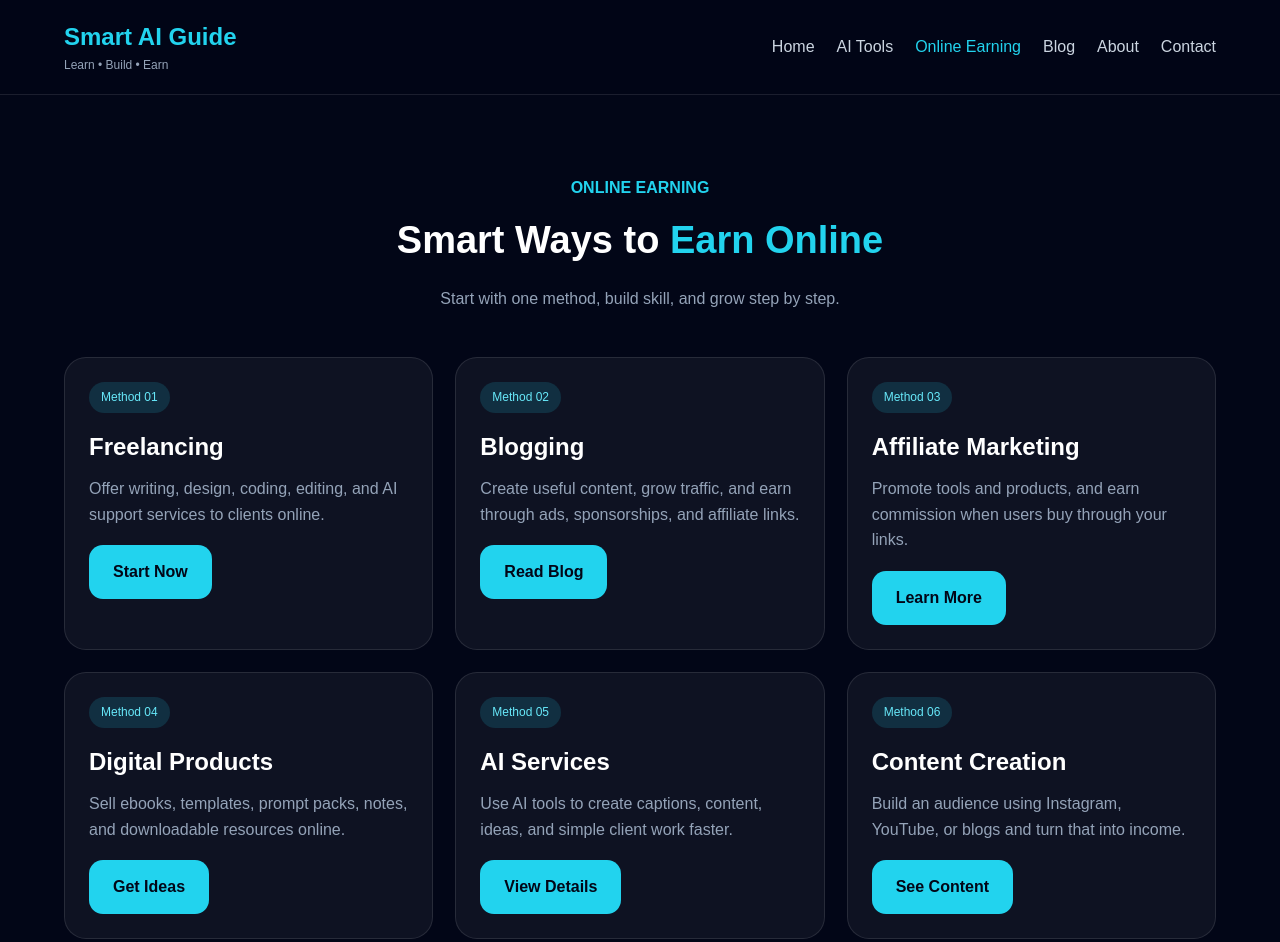
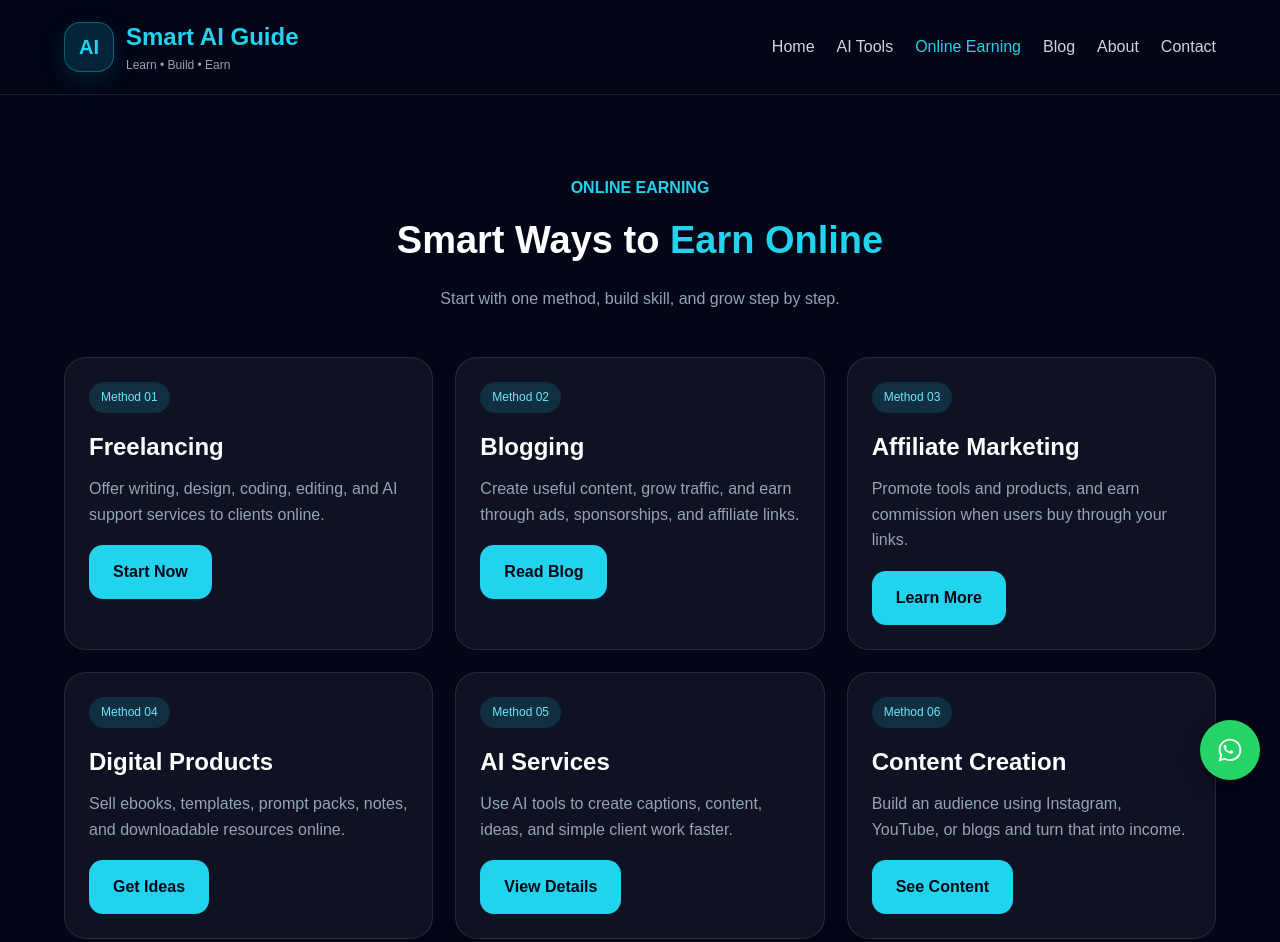
Before and after one commit to akshaykathiriya2301-lab/smart-ai-guide, a plain HTML site: page online-earning.html in a window 1280 px wide. Shown: the top 942 px of the page. Drawn offline with Linux system fonts and the light colour scheme.

Commit message:
Add files via upload

```diff
--- a/online-earning.html
+++ b/online-earning.html
@@ -5,15 +5,27 @@
   <meta name="viewport" content="width=device-width, initial-scale=1.0" />
   <title>Smart AI Guide - Online Earning</title>
   <link rel="stylesheet" href="style.css" />
+  <link rel="icon" type="image/png" href="favicon.png" />
+  <script async src="https://www.googletagmanager.com/gtag/js?id=G-851GQDL2YZ"></script>
+<script>
+  window.dataLayer = window.dataLayer || [];
+  function gtag(){dataLayer.push(arguments);}
+  gtag('js', new Date());
+
+  gtag('config', 'G-851GQDL2YZ');
+</script>
 </head>
 <body>
 
   <header>
-    <div class="container navbar">
-      <div class="logo">
-        <h1>Smart AI Guide</h1>
-        <p>Learn • Build • Earn</p>
-      </div>
+  <div class="container navbar">
+   <div class="logo">
+  <div class="logo-badge">AI</div>
+  <div class="logo-text">
+    <h1>Smart AI Guide</h1>
+    <p>Learn • Build • Earn</p>
+  </div>
+</div>
 
       <nav class="nav-links">
         <a href="index.html">Home</a>
@@ -106,6 +118,15 @@
       </div>
     </div>
   </footer>
+   <a
+  href="https://wa.me/919274356304?text=Hello%20Smart%20AI%20Guide"
+  class="whatsapp-float"
+  target="_blank"
+>
+  <svg viewBox="0 0 32 32">
+    <path d="M19.11 17.27c-.27-.14-1.6-.79-1.85-.88-.25-.09-.43-.14-.61.14-.18.27-.7.88-.86 1.06-.16.18-.31.2-.58.07-.27-.14-1.13-.42-2.15-1.33-.8-.71-1.34-1.59-1.5-1.86-.16-.27-.02-.41.12-.54.12-.12.27-.31.41-.47.14-.16.18-.27.27-.45.09-.18.05-.34-.02-.47-.07-.14-.61-1.47-.84-2.01-.22-.53-.45-.46-.61-.46h-.52c-.18 0-.47.07-.72.34s-.95.93-.95 2.26.97 2.62 1.11 2.8c.14.18 1.9 2.9 4.61 4.06.65.28 1.16.45 1.56.58.66.21 1.26.18 1.74.11.53-.08 1.6-.65 1.83-1.28.23-.63.23-1.17.16-1.28-.07-.11-.25-.18-.52-.32zM16.03 3C8.84 3 3 8.74 3 15.82c0 2.27.61 4.49 1.77 6.44L3 29l6.96-1.81a13.1 13.1 0 0 0 6.07 1.49c7.19 0 13.03-5.74 13.03-12.82C29.06 8.74 23.22 3 16.03 3zm0 23.53c-1.93 0-3.82-.52-5.47-1.5l-.39-.23-4.13 1.07 1.1-4.02-.25-.41a10.66 10.66 0 0 1-1.64-5.63c0-5.89 4.86-10.68 10.78-10.68 5.95 0 10.79 4.79 10.79 10.68 0 5.89-4.84 10.72-10.79 10.72z"/>
+  </svg>
+</a>
 
 </body>
 </html>
--- a/style.css
+++ b/style.css
@@ -55,6 +55,7 @@ header {
 .nav-links {
   display: flex;
   gap: 22px;
+  flex-wrap: wrap;
 }
 
 .nav-links a {
@@ -117,6 +118,8 @@ header {
   border-radius: 14px;
   font-weight: bold;
   transition: 0.3s;
+  border: none;
+  cursor: pointer;
 }
 
 .btn-primary {
@@ -131,6 +134,7 @@ header {
 .btn-secondary {
   border: 1px solid rgba(255,255,255,0.15);
   color: white;
+  background: transparent;
 }
 
 .btn-secondary:hover {
@@ -282,6 +286,10 @@ input:focus, textarea:focus {
   border-color: #22d3ee;
 }
 
+ul li {
+  margin-bottom: 8px;
+}
+
 footer {
   border-top: 1px solid rgba(255,255,255,0.1);
   margin-top: 40px;
@@ -327,3 +335,63 @@ footer {
     font-size: 28px;
   }
 }
+.logo {
+  display: flex;
+  align-items: center;
+  gap: 12px;
+}
+
+.logo-badge {
+  width: 50px;
+  height: 50px;
+  border-radius: 16px;
+  background: rgba(34, 211, 238, 0.15);
+  border: 1px solid rgba(34, 211, 238, 0.35);
+  display: flex;
+  align-items: center;
+  justify-content: center;
+  color: #22d3ee;
+  font-size: 20px;
+  font-weight: bold;
+  box-shadow: 0 8px 24px rgba(34, 211, 238, 0.12);
+}
+
+.logo-text h1 {
+  font-size: 24px;
+  color: #22d3ee;
+  margin: 0;
+}
+
+.logo-text p {
+  font-size: 12px;
+  color: #94a3b8;
+  margin: 0;
+}
+
+.whatsapp-float {
+  position: fixed;
+  width: 60px;
+  height: 60px;
+  bottom: 20px;
+  right: 20px;
+  background-color: #25D366;
+  border-radius: 50%;
+  display: flex;
+  align-items: center;
+  justify-content: center;
+  z-index: 9999;
+  box-shadow: 0 8px 20px rgba(0, 0, 0, 0.3);
+  transition: transform 0.3s ease;
+}
+
+.whatsapp-float:hover {
+  transform: scale(1.08);
+}
+
+.whatsapp-float svg {
+  width: 28px;
+  height: 28px;
+  display: block;
+  fill: white;
+  flex-shrink: 0;
+}
```
